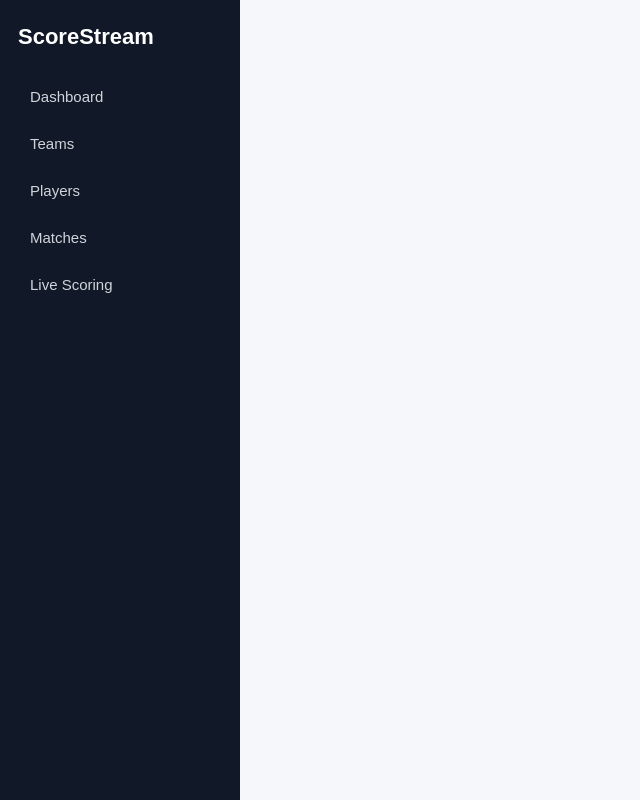
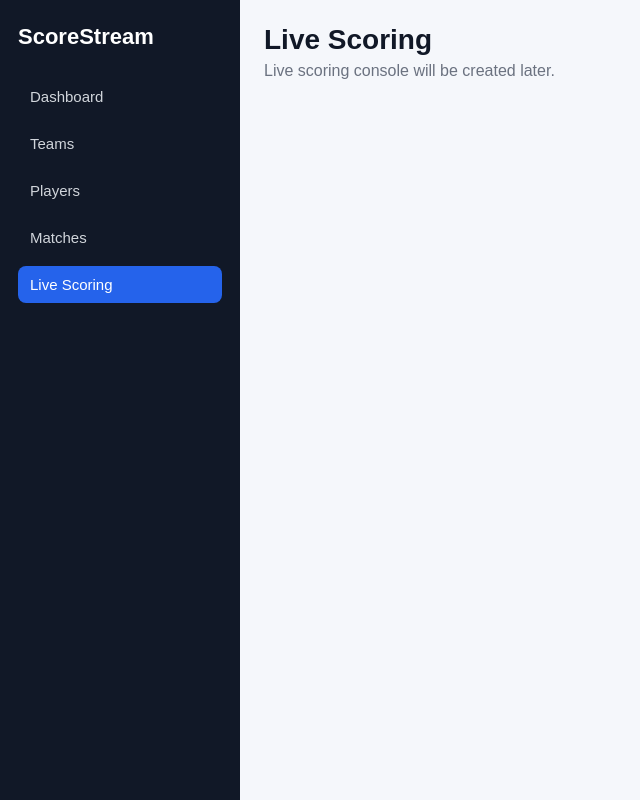
Before and after one commit to Manish-Akkale/scorestream-frontend, a React (Vite) app: page /admin/scoring in a window 1280 px wide. Shown: the whole page, without its empty margins (0-640 px from the left). Built offline with nearby package versions, Linux system fonts and the light colour scheme.

Commit message:
Add active sidebar navigation

```diff
--- a/src/components/layout/AdminLayout.css
+++ b/src/components/layout/AdminLayout.css
@@ -39,3 +39,8 @@
   flex: 1;
   padding: 0;
 }
+
+.sidebar a.active {
+  background-color: #2563eb;
+  color: #ffffff;
+}
--- a/src/components/layout/AdminLayout.jsx
+++ b/src/components/layout/AdminLayout.jsx
@@ -1,4 +1,4 @@
-import { Link } from "react-router-dom";
+import { NavLink } from "react-router-dom";
 import "./AdminLayout.css";
 
 function AdminLayout({ children }) {
@@ -8,11 +8,11 @@
         <h2>ScoreStream</h2>
 
         <nav>
-          <Link to="/admin/dashboard">Dashboard</Link>
-          <Link to="/admin/teams">Teams</Link>
-          <Link to="/admin/players">Players</Link>
-          <Link to="/admin/matches">Matches</Link>
-          <Link to="/admin/scoring">Live Scoring</Link>
+          <NavLink to="/admin/dashboard">Dashboard</NavLink>
+          <NavLink to="/admin/teams">Teams</NavLink>
+          <NavLink to="/admin/players">Players</NavLink>
+          <NavLink to="/admin/matches">Matches</NavLink>
+          <NavLink to="/admin/scoring">Live Scoring</NavLink>
         </nav>
       </aside>
 
--- a/src/routes/AppRoutes.jsx
+++ b/src/routes/AppRoutes.jsx
@@ -4,27 +4,52 @@
 
 function DashboardPage() {
   return (
+    <div className="team-page">
+      <div className="page-header">
         <div>
           <h1>Admin Dashboard</h1>
           <p>Welcome to ScoreStream admin panel.</p>
+        </div>
+      </div>
     </div>
   );
 }
 
 function PlayerPage() {
   return (
+    <div className="team-page">
+      <div className="page-header">
         <div>
           <h1>Player Management</h1>
           <p>Player module will be created next.</p>
+        </div>
+      </div>
     </div>
   );
 }
 
 function MatchPage() {
   return (
+    <div className="team-page">
+      <div className="page-header">
         <div>
           <h1>Match Management</h1>
           <p>Match module will be created later.</p>
+        </div>
+      </div>
+    </div>
+  );
+}
+
+function LiveScoringPage() {
+  return (
+    <div className="team-page">
+      <div className="page-header">
+        <div>
+          <h1>Live Scoring</h1>
+          <p>Live scoring console will be created later.</p>
+        </div>
+      </div>
     </div>
   );
 }
@@ -34,7 +59,7 @@
     <BrowserRouter>
       <AdminLayout>
         <Routes>
-          <Route path="/" element={<Navigate to="/admin/teams" />} />
+          <Route path="/" element={<Navigate to="/admin/teams" replace />} />
 
           <Route path="/admin/dashboard" element={<DashboardPage />} />
 
@@ -43,6 +68,8 @@
           <Route path="/admin/players" element={<PlayerPage />} />
 
           <Route path="/admin/matches" element={<MatchPage />} />
+
+          <Route path="/admin/scoring" element={<LiveScoringPage />} />
         </Routes>
       </AdminLayout>
     </BrowserRouter>
```
Lines whose indentation alone changed are shown as unchanged.
